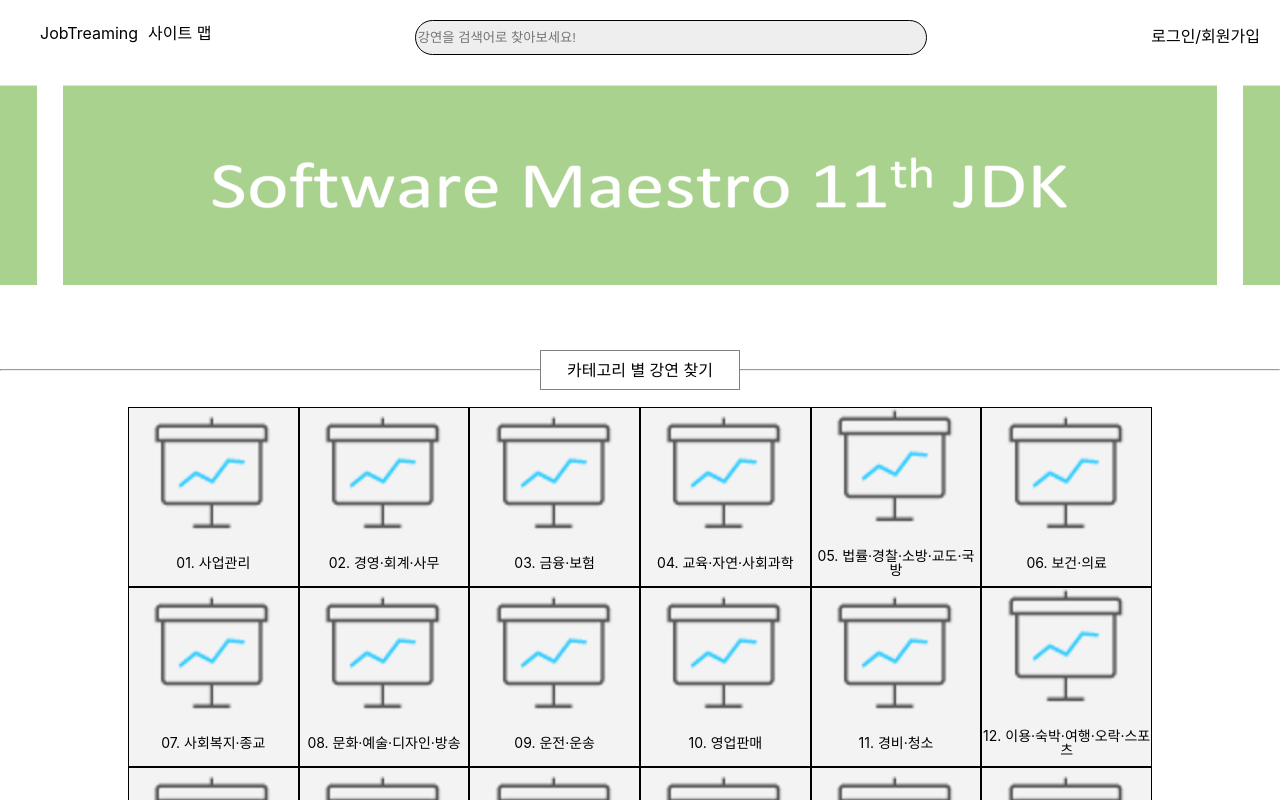
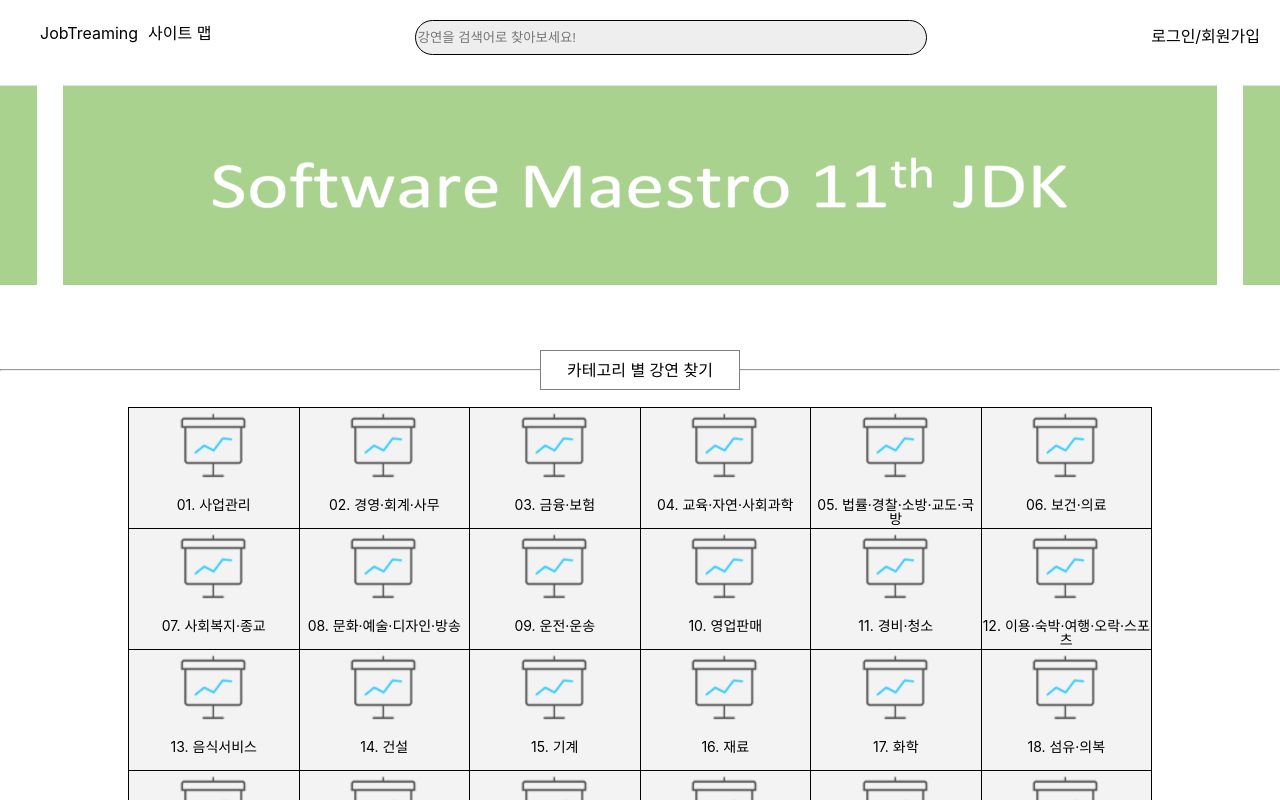
Before and after one commit to Soma11-JDK/JobTreaming-FE, a React (Create React App) app: page / in a window 1280 px wide. Shown: the top 800 px of the page. Built offline with nearby package versions, Linux system fonts and the light colour scheme.

Commit message:
[#5] 메인 페이지 카테고리 구성
메인 페이지 카테고리 별 강연 찾기 이미지 및 텍스트 불러오기
이미지 위에 마우스 올릴 시 색 변경
사용하지 않는 변수 제거
코드 리팩토링

```diff
--- a/package.json
+++ b/package.json
@@ -43,7 +43,6 @@
   },
   "devDependencies": {
     "babel-eslint": "^10.1.0",
-    "eslint": "^7.7.0",
     "eslint-config-airbnb": "18.2.0",
     "eslint-config-prettier": "^6.11.0",
     "eslint-plugin-import": "^2.21.2",
--- a/src/Components/App.js
+++ b/src/Components/App.js
@@ -52,7 +52,7 @@
 
     // Kakao AccessToken Remove
     if (provider === 'kakao') {
-      window.Kakao.Auth.logout(function () {
+      window.Kakao.Auth.logout(function logout() {
         console.log('Kakao Logout');
       });
     }
--- a/src/Components/Category.js
+++ b/src/Components/Category.js
@@ -1,54 +1,128 @@
 import React, { Component } from 'react';
-import PropTypes, { string } from 'prop-types';
+import PropTypes from 'prop-types';
 import styled from 'styled-components';
 
 const Container = styled.div`
   --bg-opacity: 0.7;
-  background-color: rgba(238, 238, 238, var(--bg-opacity));
   width: 80%;
   margin-top: 20px;
 `;
 
 const Grid = styled.div`
   display: grid;
-  grid-template-rows: repeat(3, minmax(180px, 1fr));
+  grid-template-rows: repeat(auto-fit, minmax(auto, 1fr));
   grid-template-columns: repeat(auto-fill, minmax(160px, 1fr));
+  border-top: 1px solid black;
+  border-left: 1px solid black;
+`;
+
+const CategoryImage = styled.img.attrs(props => ({
+  src: props.url,
+}))`
+  width: 80px;
+  height: 80px;
+  margin: 5px auto;
 `;
 
 const CategoryContainer = styled.div`
+  background-color: rgba(238, 238, 238, var(--bg-opacity));
   width: 100%;
   height: 100%;
   display: flex;
   flex-direction: column;
   justify-content: center;
-  text-align: center;
-  border: 1px solid;
-`;
-
-const CategoryImage = styled.img`
-  width: 140px;
-  height: 140px;
-  margin: 0 auto;
+  border-bottom: 1px solid black;
+  border-right: 1px solid black;
+  &:hover {
+    cursor: pointer;
+  }
 `;
 
 const CategoryName = styled.span`
   font-size: 14px;
+  height: 30px;
   text-align: center;
-  margin-bottom: 8px;
 `;
 
-const Category = ({ categoryItems }) => (
+// const hoverId = ``;
+// 이 방식으로 해결 불가능한지 궁금합니다!
+/* const Category = ({ categoryItems }) => {
+  function handleHover(category) {
+    const {
+      category: { id },
+    } = category;
+    console.log(id);
+    hoverId = id;
+  }
+  function handleUnHover() {
+    hoverId = '';
+  }
+
+  return (
     <Container>
       <Grid>
         {categoryItems.map(category => (
-        <CategoryContainer key={category.id}>
-          <CategoryImage src={category.url} alt="icon" />
-          <CategoryName key={category.id}>{category.name}</CategoryName>
+          <CategoryContainer
+            key={category.id}
+            onMouseEnter={() => handleHover({ category })}
+            onMouseLeave={() => handleUnHover}
+          >
+            <CategoryImage
+              url={hoverId === category.id ? category.hoverUrl : category.url}
+              alt={category.name}
+            />
+            <CategoryName key={category.id}> {category.name} </CategoryName>
           </CategoryContainer>
         ))}
       </Grid>
     </Container>
   );
+}; */
+
+class Category extends Component {
+  constructor(props) {
+    super(props);
+    const { categoryItems } = props;
+    this.state = {
+      categoryItems,
+      id: '',
+    };
+  }
+
+  handleHover(category) {
+    const {
+      category: { id },
+    } = category;
+    this.setState({ id });
+  }
+
+  handleUnHover() {
+    this.setState({ id: '' });
+  }
+
+  render() {
+    const { categoryItems, id } = this.state;
+    return (
+      <Container>
+        <Grid>
+          {categoryItems.map(category => (
+            <CategoryContainer
+              key={category.id}
+              onMouseEnter={() => this.handleHover({ category })}
+              onMouseLeave={() => this.handleUnHover()}
+            >
+              <CategoryImage
+                url={id === category.id ? category.hoverUrl : category.url}
+                alt={category.name}
+              />
+              <CategoryName key={category.id}> {category.name} </CategoryName>
+            </CategoryContainer>
+          ))}
+        </Grid>
+      </Container>
+    );
+  }
+}
 
 Category.propTypes = {
   categoryItems: PropTypes.arrayOf(
@@ -56,6 +130,8 @@
       id: PropTypes.number,
       name: PropTypes.string,
       url: PropTypes.node,
+      hoverUrl: PropTypes.node,
+      hover: PropTypes.bool,
     }),
   ).isRequired,
 };
--- a/src/Components/Header.js
+++ b/src/Components/Header.js
@@ -78,4 +78,5 @@
   logged: PropTypes.bool.isRequired,
   onLogout: PropTypes.func.isRequired,
 };
+
 export default Header;
--- a/src/Components/HeaderIcon.js
+++ b/src/Components/HeaderIcon.js
@@ -1,7 +1,6 @@
 import React from 'react';
 import styled from 'styled-components';
 import { Link } from 'react-router-dom';
-import PropTypes from 'prop-types';
 
 import withLogin from './LoginHOC';
 
@@ -20,8 +19,6 @@
   margin-right: 5px;
 `;
 
-const Text = styled.div``;
-
 const imgUrl = require('assets/tempProfile.png');
 
 // eslint-disable-next-line react/prop-types
--- a/src/Routes/Home/HomeContainer.js
+++ b/src/Routes/Home/HomeContainer.js
@@ -1,145 +1,188 @@
 /* eslint-disable global-require */
 import React, { Component } from 'react';
-import styled from 'styled-components';
 
-import Category from 'Components/Category';
 import HomePresenter from './HomePresenter';
 
-const categoryItemList = [
+/* 추후 활용 가능성 존재
+categoryItemList.forEach((item, idx) => {
+  // eslint-disable-next-line no-param-reassign
+  item.url = require(`assets/categories/before/cate_${idx + 1}_before.jpg`);
+}); */
+
+export default class HomeContainer extends Component {
+  constructor(props) {
+    super(props);
+    this.state = {
+      categoryItems: [
         {
           id: 1,
           name: '01. 사업관리',
           url: require('assets/categories/before/cate_1_before.jpg'),
+          hoverUrl: require('assets/categories/after/cate_1_after.jpg'),
+          hover: false,
         },
         {
           id: 2,
           name: '02. 경영·회계·사무',
           url: require('assets/categories/before/cate_2_before.jpg'),
+          hoverUrl: require('assets/categories/after/cate_1_after.jpg'),
+          hover: false,
         },
         {
           id: 3,
           name: '03. 금융·보험',
           url: require('assets/categories/before/cate_3_before.jpg'),
+          hoverUrl: require('assets/categories/after/cate_1_after.jpg'),
+          hover: false,
         },
         {
           id: 4,
           name: '04. 교육·자연·사회과학',
           url: require('assets/categories/before/cate_4_before.jpg'),
+          hoverUrl: require('assets/categories/after/cate_1_after.jpg'),
+          hover: false,
         },
         {
           id: 5,
           name: '05. 법률·경찰·소방·교도·국방',
           url: require('assets/categories/before/cate_5_before.jpg'),
+          hoverUrl: require('assets/categories/after/cate_1_after.jpg'),
+          hover: false,
         },
         {
           id: 6,
           name: '06. 보건·의료',
           url: require('assets/categories/before/cate_6_before.jpg'),
+          hoverUrl: require('assets/categories/after/cate_1_after.jpg'),
+          hover: false,
         },
         {
           id: 7,
           name: '07. 사회복지·종교',
           url: require('assets/categories/before/cate_7_before.jpg'),
+          hoverUrl: require('assets/categories/after/cate_1_after.jpg'),
+          hover: false,
         },
         {
           id: 8,
           name: '08. 문화·예술·디자인·방송',
           url: require('assets/categories/before/cate_8_before.jpg'),
+          hoverUrl: require('assets/categories/after/cate_1_after.jpg'),
+          hover: false,
         },
         {
           id: 9,
           name: '09. 운전·운송',
           url: require('assets/categories/before/cate_9_before.jpg'),
+          hoverUrl: require('assets/categories/after/cate_1_after.jpg'),
+          hover: false,
         },
         {
           id: 10,
           name: '10. 영업판매',
           url: require('assets/categories/before/cate_10_before.jpg'),
+          hoverUrl: require('assets/categories/after/cate_1_after.jpg'),
+          hover: false,
         },
         {
           id: 11,
           name: '11. 경비·청소',
           url: require('assets/categories/before/cate_11_before.jpg'),
+          hoverUrl: require('assets/categories/after/cate_1_after.jpg'),
+          hover: false,
         },
         {
           id: 12,
           name: '12. 이용·숙박·여행·오락·스포츠',
           url: require('assets/categories/before/cate_12_before.jpg'),
+          hoverUrl: require('assets/categories/after/cate_1_after.jpg'),
+          hover: false,
         },
         {
           id: 13,
           name: '13. 음식서비스',
           url: require('assets/categories/before/cate_13_before.jpg'),
+          hoverUrl: require('assets/categories/after/cate_1_after.jpg'),
+          hover: false,
         },
         {
           id: 14,
           name: '14. 건설',
           url: require('assets/categories/before/cate_14_before.jpg'),
+          hoverUrl: require('assets/categories/after/cate_1_after.jpg'),
+          hover: false,
         },
         {
           id: 15,
           name: '15. 기계',
           url: require('assets/categories/before/cate_15_before.jpg'),
+          hoverUrl: require('assets/categories/after/cate_1_after.jpg'),
+          hover: false,
         },
         {
           id: 16,
           name: '16. 재료',
           url: require('assets/categories/before/cate_16_before.jpg'),
+          hoverUrl: require('assets/categories/after/cate_1_after.jpg'),
+          hover: false,
         },
         {
           id: 17,
           name: '17. 화학',
           url: require('assets/categories/before/cate_17_before.jpg'),
+          hoverUrl: require('assets/categories/after/cate_1_after.jpg'),
+          hover: false,
         },
         {
           id: 18,
           name: '18. 섬유·의복',
           url: require('assets/categories/before/cate_18_before.jpg'),
+          hoverUrl: require('assets/categories/after/cate_1_after.jpg'),
+          hover: false,
         },
         {
           id: 19,
           name: '19. 전기·전자',
           url: require('assets/categories/before/cate_19_before.jpg'),
+          hoverUrl: require('assets/categories/after/cate_1_after.jpg'),
+          hover: false,
         },
         {
           id: 20,
           name: '20. 정보통신',
           url: require('assets/categories/before/cate_20_before.jpg'),
+          hoverUrl: require('assets/categories/after/cate_1_after.jpg'),
+          hover: false,
         },
         {
           id: 21,
           name: '21. 식품가공',
           url: require('assets/categories/before/cate_21_before.jpg'),
+          hoverUrl: require('assets/categories/after/cate_1_after.jpg'),
+          hover: false,
         },
         {
           id: 22,
           name: '22. 인쇄·목재·가구·공예',
           url: require('assets/categories/before/cate_22_before.jpg'),
+          hoverUrl: require('assets/categories/after/cate_1_after.jpg'),
+          hover: false,
         },
         {
           id: 23,
           name: '23. 환경·에너지·안전',
           url: require('assets/categories/before/cate_23_before.jpg'),
+          hoverUrl: require('assets/categories/after/cate_1_after.jpg'),
+          hover: false,
         },
         {
           id: 24,
           name: '24. 농림어업',
           url: require('assets/categories/before/cate_24_before.jpg'),
+          hoverUrl: require('assets/categories/after/cate_1_after.jpg'),
+          hover: false,
         },
-];
-
-/* 추후 활용 가능성 존재
-categoryItemList.forEach((item, idx) => {
-  // eslint-disable-next-line no-param-reassign
-  item.url = require(`assets/categories/before/cate_${idx + 1}_before.jpg`);
-});
-*/
-
-export default class HomeContainer extends Component {
-  constructor(props) {
-    super(props);
-    this.state = {
-      categoryItems: categoryItemList,
+      ],
     };
   }
 
--- a/src/Routes/Login/LoginContainer.js
+++ b/src/Routes/Login/LoginContainer.js
@@ -1,4 +1,4 @@
-import React, { Component } from 'react';
+import React from 'react';
 
 import Store from '../../Store/Store';
 import Login from './LoginPresenter';
```
Also changed, not shown: 2 other files (tests, documents, lock files or other folders). Lines whose indentation alone changed are shown as unchanged.
